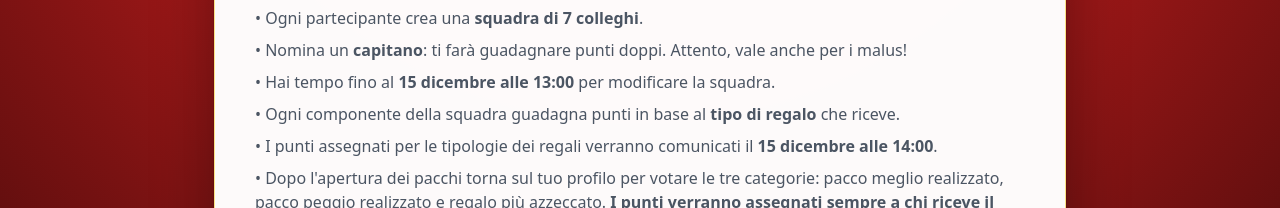
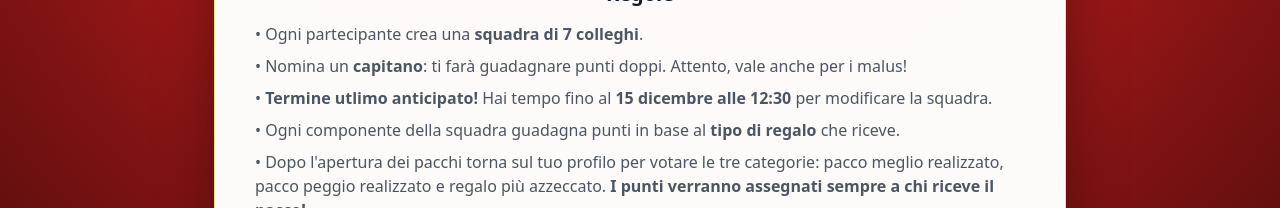
Before and after one commit to Dailong90/fanta-claus, a Next.js app: page / in a window 1280 px wide. Shown: the part 439-647 px from the top of the page. Built offline with nearby package versions, Linux system fonts and the light colour scheme; no server answers.

Commit message:
cambiata home

```diff
--- a/src/app/page.tsx
+++ b/src/app/page.tsx
@@ -304,18 +304,15 @@ export default function HomePage() {
                       punti doppi. Attento, vale anche per i malus!
                     </Typography>
                     <Typography>
-                      • Hai tempo fino al{" "}
-                      <strong>15 dicembre alle 13:00</strong> per modificare la
+                      • <strong>Termine utlimo anticipato!</strong> Hai tempo fino al{" "}
+                      <strong>15 dicembre alle 12:30</strong> per modificare la
                       squadra.
                     </Typography>
                     <Typography>
                       • Ogni componente della squadra guadagna punti in base al{" "}
                       <strong>tipo di regalo</strong> che riceve.
                     </Typography>
-                    <Typography>
-                      • I punti assegnati per le tipologie dei regali verranno
-                      comunicati il <strong>15 dicembre alle 14:00</strong>.
-                    </Typography>
+
                     <Typography>
                       • Dopo l&apos;apertura dei pacchi torna sul tuo profilo per
                       votare le tre categorie: pacco meglio realizzato, pacco
```
